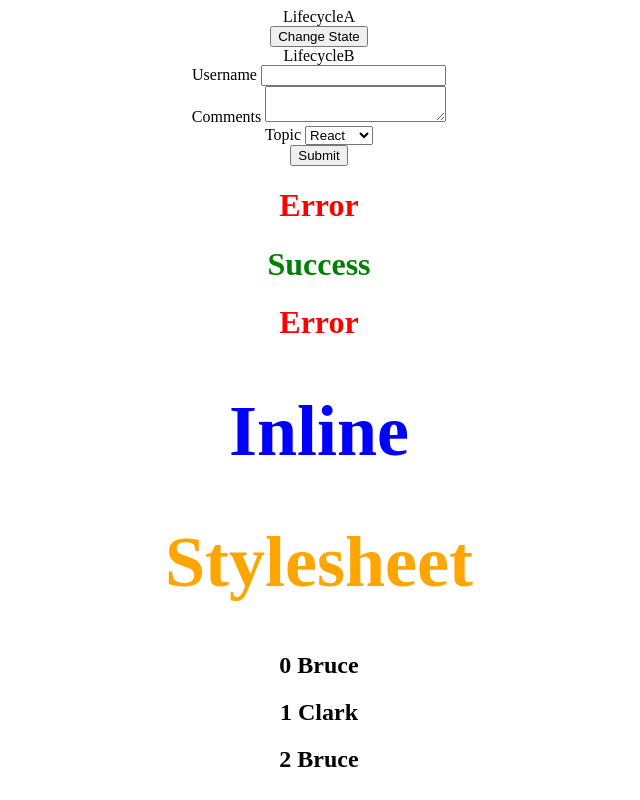
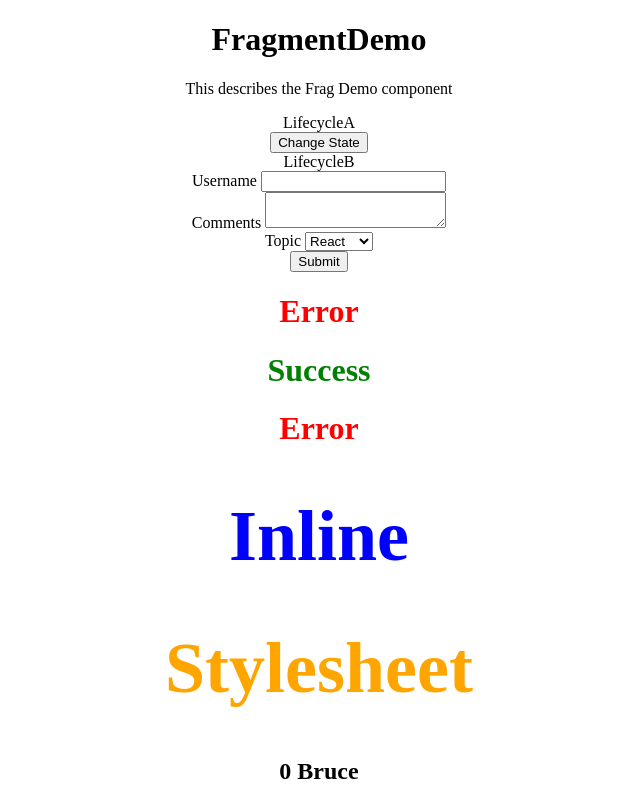
Before and after one commit to rob4abcba/ReactJS-Project, a React (Create React App) app: page / in a window 1280 px wide. Shown: the top 800 px of the page, without its empty margins (321-961 px from the left). Built offline with nearby package versions, Linux system fonts and the light colour scheme.

Commit message:
React Fragment Demo

```diff
--- a/src/App.js
+++ b/src/App.js
@@ -18,6 +18,7 @@
 import styles from './appStyles.module.css'
 import Form from './components/Form'
 import LifecycleA from './components/LifecycleA'
+import FragmentDemo from './components/FragmentDemo';
 
 class App extends React.Component {
   constructor(props) {
@@ -45,6 +46,7 @@
   render() {
     return (
       <div className="App">
+        <FragmentDemo />
         <LifecycleA />
         <Form />
         <h1 className='error'>Error</h1>
--- /dev/null
+++ b/src/components/FragmentDemo.js
@@ -0,0 +1,12 @@
+import React from 'react'
+
+function FragmentDemo() {
+    return (
+        <React.Fragment>
+            <h1>FragmentDemo</h1>
+            <p>This describes the Frag Demo component</p>
+        </React.Fragment>
+    )
+}
+
+export default FragmentDemo
```
